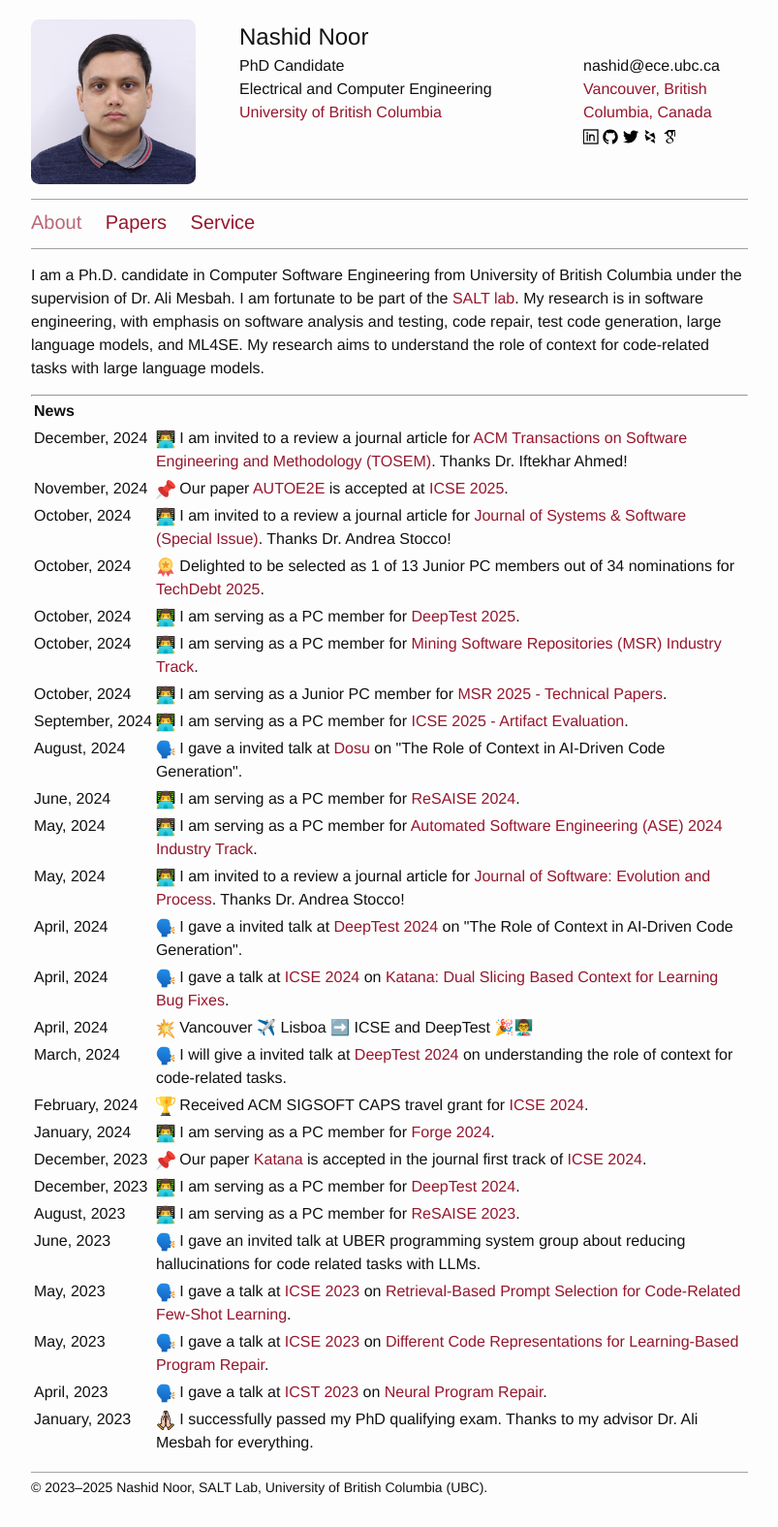
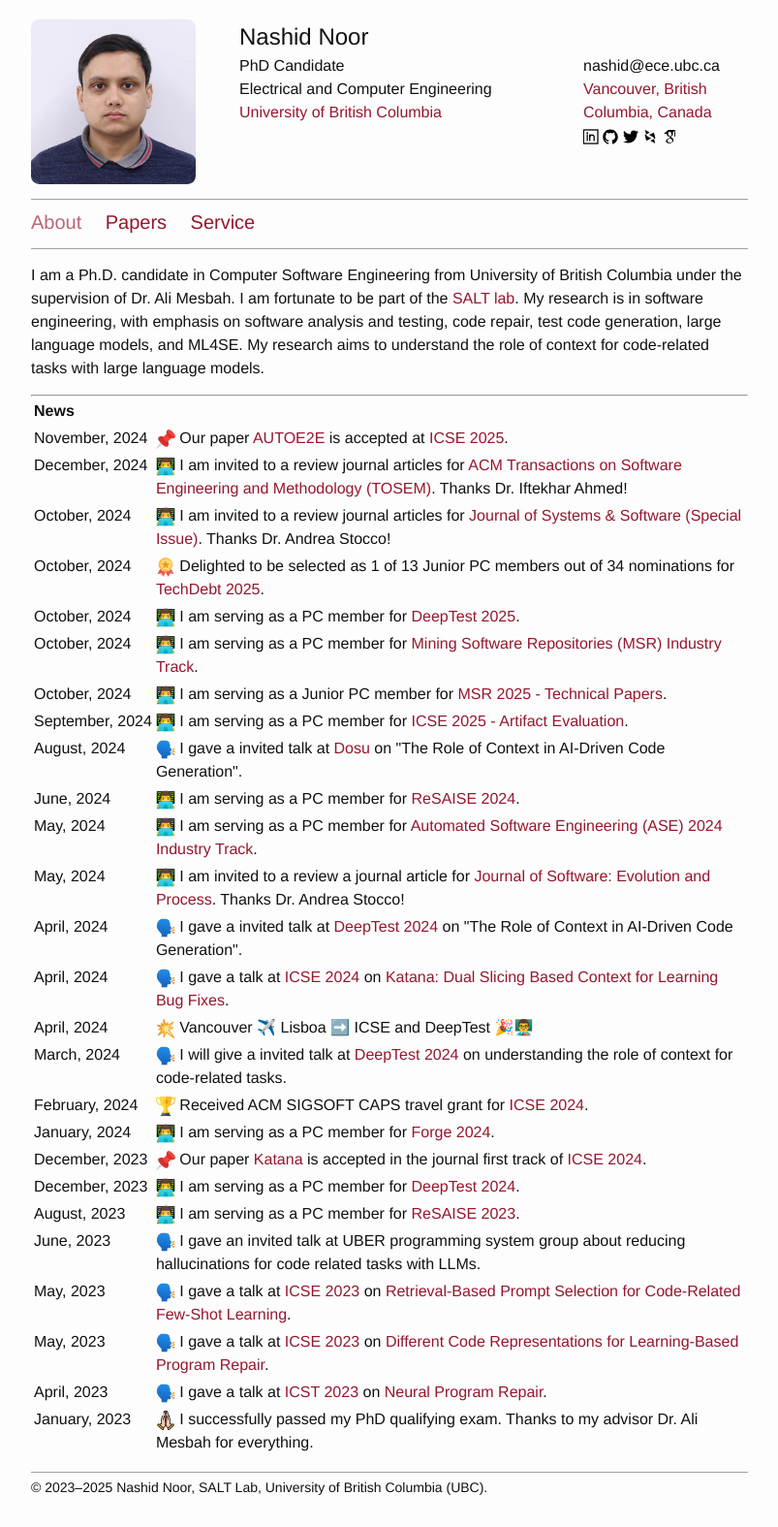
Before and after one commit to nashid/nashid.github.io, a Jekyll site: the page built from index.md, in a window 1280 px wide. Shown: the whole page at 97% size, without its empty margins (238-1041 px from the left). Built offline with Jekyll 4.4.1, drawn with Linux system fonts in a browser that asks for light colours.

```diff
--- a/index.md
+++ b/index.md
@@ -19,18 +19,18 @@
   </tr>
 
   <tr>
-    <td style="vertical-align: top;">December,&nbsp;2024</td>
-    <td><img src="./resources/images/icon-paper-review.png" width="20" height="20"> I am invited to a review a journal article for <a href="https://dl.acm.org/journal/tosem">ACM Transactions on Software Engineering and Methodology (TOSEM)</a>. Thanks Dr. Iftekhar Ahmed!</td>
-  </tr>
-
-  <tr>
     <td style="vertical-align: top;">November,&nbsp;2024</td>
     <td><img src="./resources/images/icon-pin.png" width="20" height="20"> Our paper <a href="https://nashid.github.io/resources/papers/autoe2e-arxiv24.pdf">AUTOE2E</a> is accepted at <a href="https://conf.researchr.org/home/icse-2025">ICSE 2025</a>.</td>
   </tr>
 
   <tr>
+    <td style="vertical-align: top;">December,&nbsp;2024</td>
+    <td><img src="./resources/images/icon-paper-review.png" width="20" height="20"> I am invited to a review journal articles for <a href="https://dl.acm.org/journal/tosem">ACM Transactions on Software Engineering and Methodology (TOSEM)</a>. Thanks Dr. Iftekhar Ahmed!</td>
+  </tr>
+
+  <tr>
     <td style="vertical-align: top;">October,&nbsp;2024</td>
-    <td><img src="./resources/images/icon-paper-review.png" width="20" height="20"> I am invited to a review a journal article for <a href="https://www.sciencedirect.com/journal/journal-of-systems-and-software">Journal of Systems & Software (Special Issue)</a>. Thanks Dr. Andrea Stocco!</td>
+    <td><img src="./resources/images/icon-paper-review.png" width="20" height="20"> I am invited to a review journal articles for <a href="https://www.sciencedirect.com/journal/journal-of-systems-and-software">Journal of Systems & Software (Special Issue)</a>. Thanks Dr. Andrea Stocco!</td>
   </tr>
 
   <tr>
```
